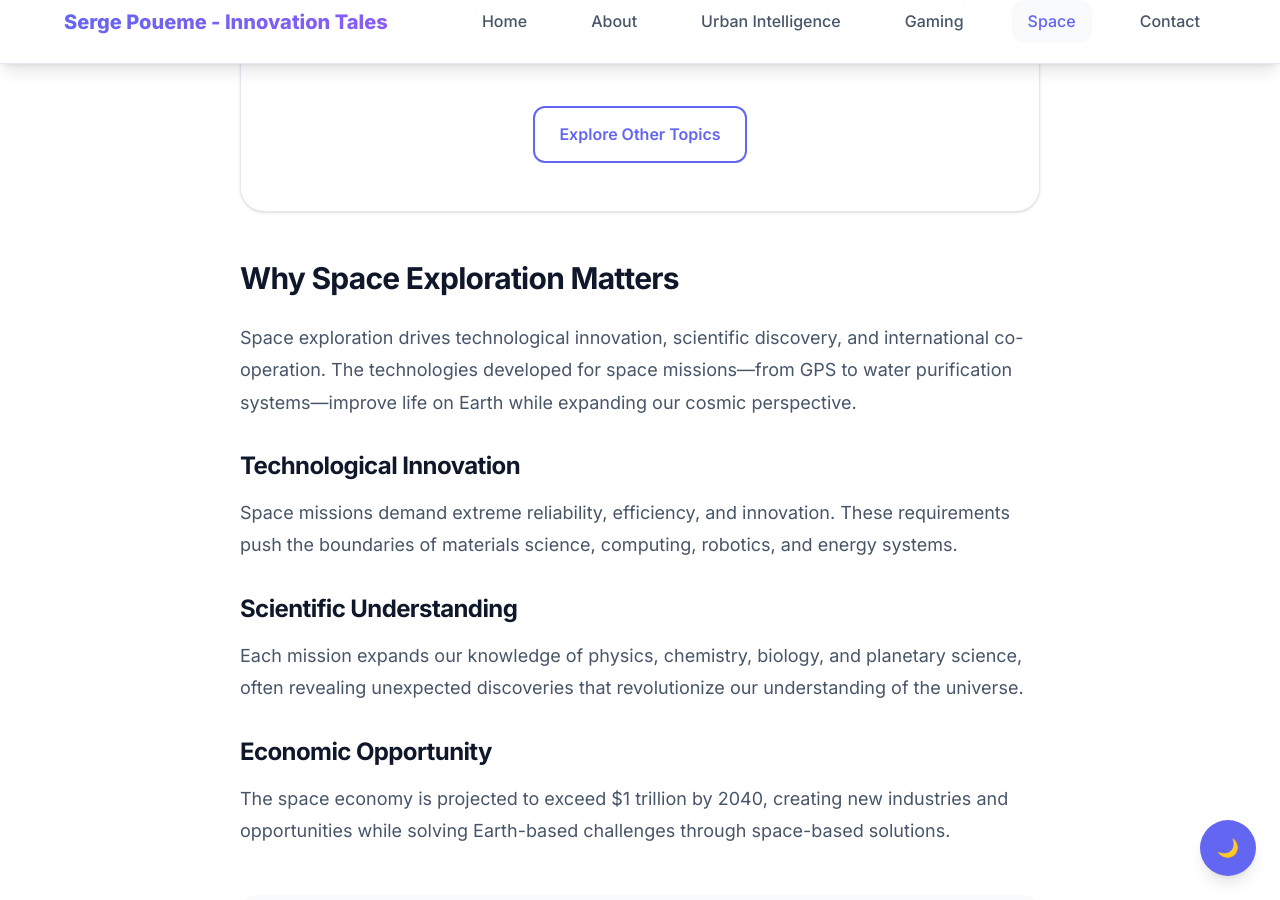
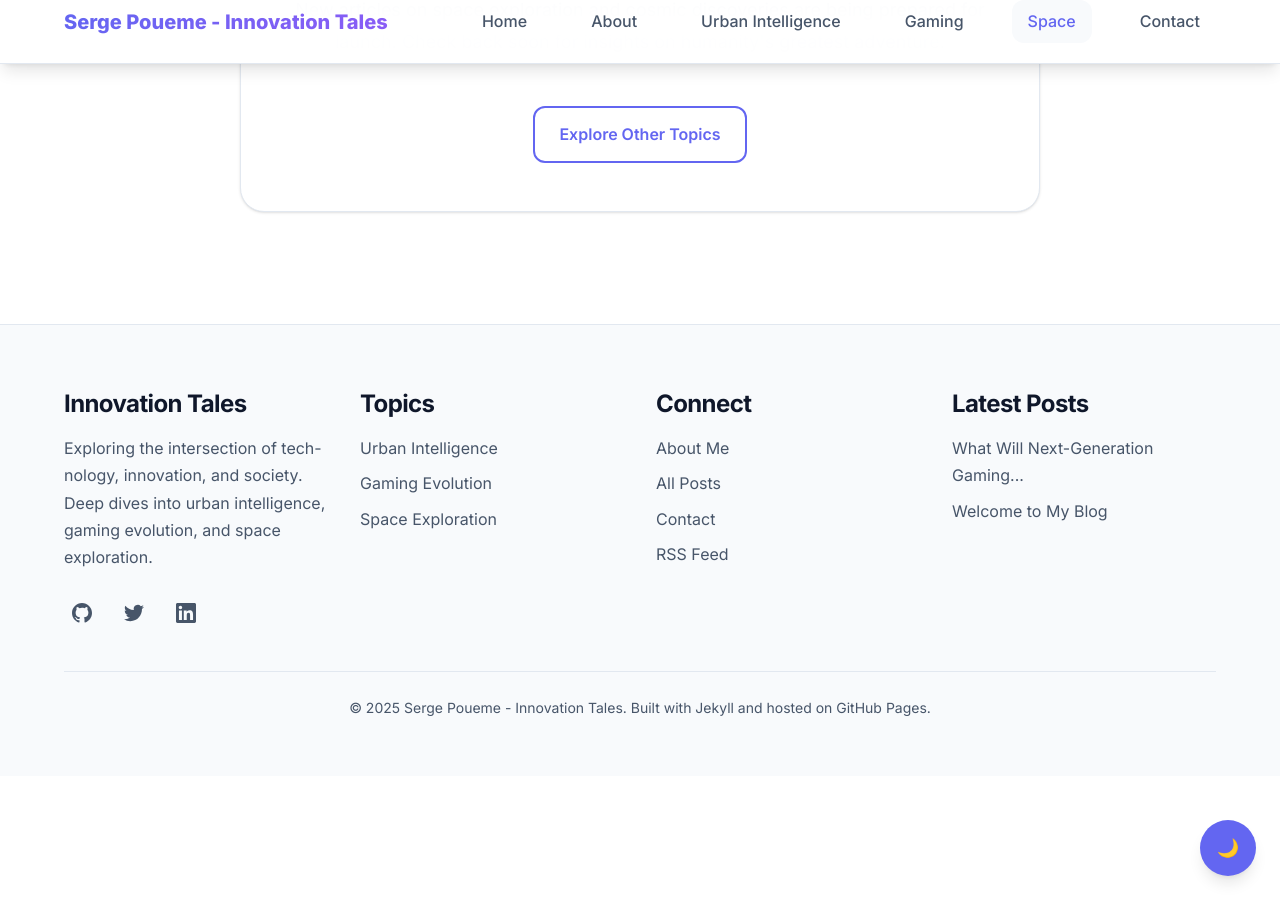
Before and after one commit to sdpoueme/sdpoueme.github.io, a Jekyll site: the page built from _innovation_tales/space-exploration.md, in a window 1280 px wide and 900 px high, scrolled down 926 px. Built offline with Jekyll 4.4.1, drawn with Linux system fonts in a browser that asks for light colours; some of the changed text lies outside the part shown.

```diff
--- a/_innovation_tales/space-exploration.md
+++ b/_innovation_tales/space-exploration.md
@@ -56,22 +56,3 @@ We're experiencing a new space age renaissance driven by breakthrough technologi
   </div>
 {% endif %}
 </div>
-
-## Why Space Exploration Matters
-
-Space exploration drives technological innovation, scientific discovery, and international cooperation. The technologies developed for space missions—from GPS to water purification systems—improve life on Earth while expanding our cosmic perspective.
-
-### Technological Innovation
-Space missions demand extreme reliability, efficiency, and innovation. These requirements push the boundaries of materials science, computing, robotics, and energy systems.
-
-### Scientific Understanding
-Each mission expands our knowledge of physics, chemistry, biology, and planetary science, often revealing unexpected discoveries that revolutionize our understanding of the universe.
-
-### Economic Opportunity
-The space economy is projected to exceed $1 trillion by 2040, creating new industries and opportunities while solving Earth-based challenges through space-based solutions.
-
-<div style="background: var(--color-bg-secondary); padding: var(--space-8); border-radius: var(--radius-xl); margin: var(--space-12) 0; text-align: center;">
-  <h3 style="margin-bottom: var(--space-4);">Explore the Final Frontier</h3>
-  <p style="color: var(--color-text-secondary); margin-bottom: var(--space-6);">Stay updated on the latest space missions, discoveries, and technological breakthroughs.</p>
-  <a href="{{ '/contact/' | relative_url }}" class="btn btn--primary">Subscribe to Updates</a>
-</div>
```
Also changed, not shown: _innovation_tales/gaming.md (+0 -16 lines), _innovation_tales/urban-intelligence.md (+0 -16 lines), _posts/2025-08-13-welcome-to-my-blog.md (+1 -2 lines), _posts/2025-08-13-what-will-next-generation-gaming-experiences-look-like.md (+4 -3 lines).
